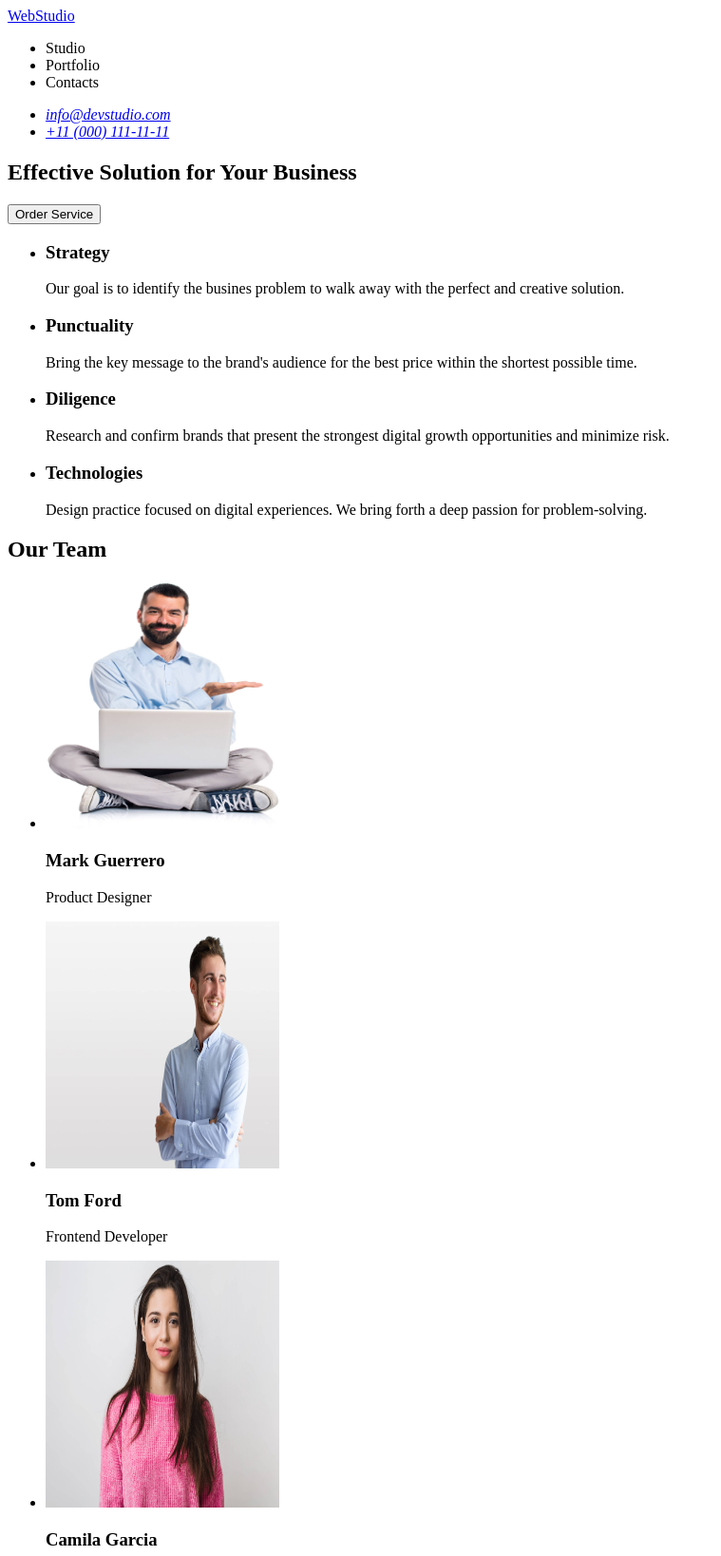
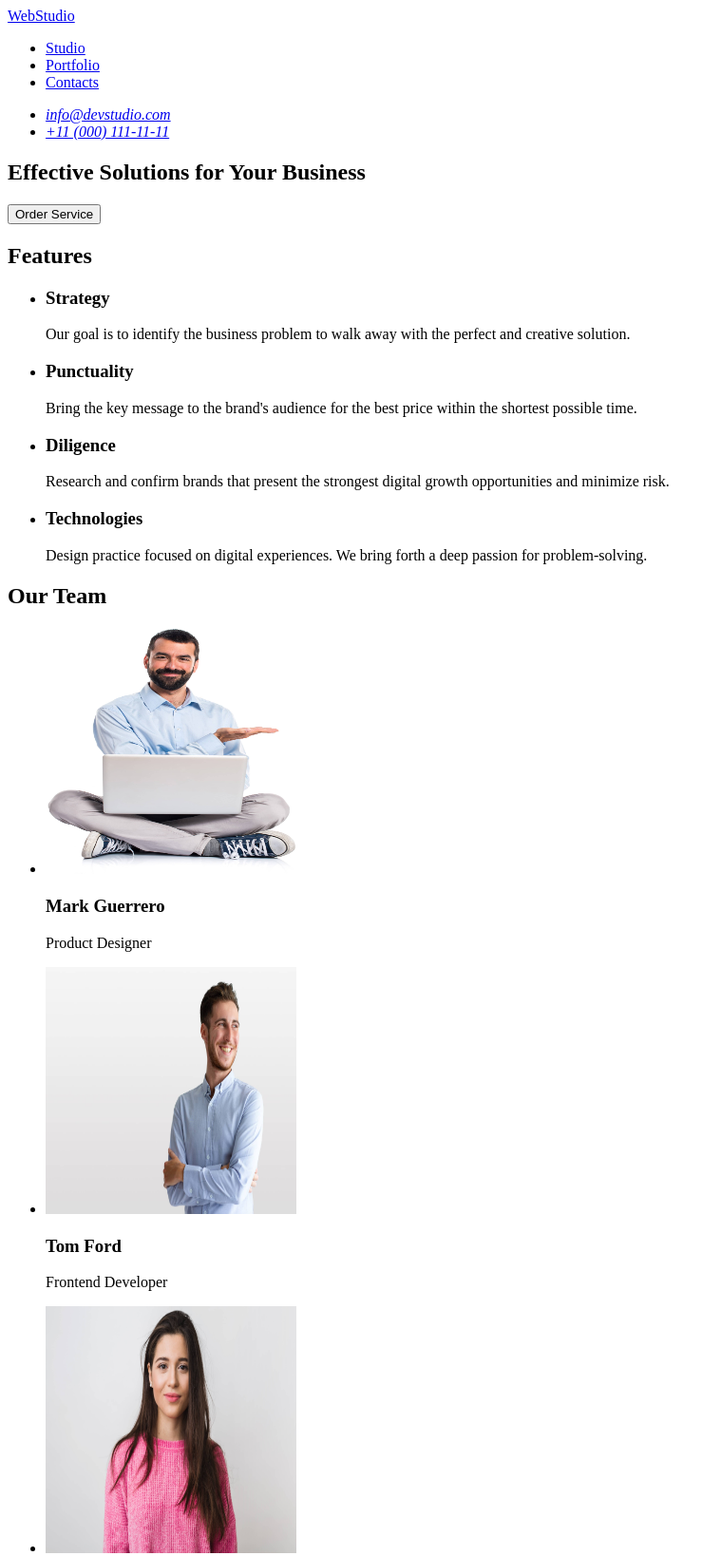
Before and after one commit to goosedum/goit-markup-hw-06, a plain HTML site: page index.html in a window 1280 px wide. Shown: the top 1638 px of the page at 95% size, without its empty margins (0-759 px from the left). Drawn offline with Linux system fonts and the light colour scheme.

Commit message:
Update index.html

```diff
--- a/index.html
+++ b/index.html
@@ -10,31 +10,32 @@
 <body>
     <header>
         <nav>
-            <a href="index.html"><span>Web</span>Studio</a>
+            <a href="./index.html">WebStudio</a>
             <ul>
-                <li><a>Studio</a></li>
-                <li><a>Portfolio</a></li>
-                <li><a>Contacts</a></li>
+                <li><a href=””>Studio</a></li>
+                <li><a href=””>Portfolio</a></li>
+                <li><a href=””>Contacts</a></li>
             </ul>
         </nav>
         <address>
             <ul>
                 <li><a href="mailto:info@devstudio.com">info@devstudio.com</a></li>
-                <li><a href="tel:+11(000)1111111">+11 (000) 111-11-11</a></li>
+                <li><a href="tel:+110001111111">+11 (000) 111-11-11</a></li>
             </ul>
         </address>
     </header>
     <main>
         <section>
-            <h2>Effective Solution for Your Business</h2>
+            <h1>Effective Solutions for Your Business</h1>
             <button type="button">Order Service</button>
         </section>
         <section>
+            <h2>Features</h2>
             <ul>
                 <li>
                     <h3>Strategy</h3>
                     <p>
-                        Our goal is to identify the busines problem to walk away with the perfect and creative solution.
+                        Our goal is to identify the business problem to walk away with the perfect and creative solution.
                     </p>
                 </li>
                 <li>
@@ -64,22 +65,22 @@
             <h2>Our Team</h2>
             <ul>
                 <li>
-                    <img src="./images/mark.jpg" alt="Mark Guerrero" width="246" height="260">
+                    <img src="./images/mark.jpg" alt="Mark Guerrero" width="264" height="260">
                     <h3>Mark Guerrero</h3>
                     <p>Product Designer</p>
                 </li>
                 <li>
-                    <img src="./images/tomford.jpg" alt="Tom Ford" width="246" height="260">
+                    <img src="./images/tomford.jpg" alt="Tom Ford" width="264" height="260">
                     <h3>Tom Ford</h3>
                     <p>Frontend Developer</p>
                 </li>
                 <li>
-                    <img src="./images/camilia.jpg" alt="Camila Garcia" width="246" height="260">
+                    <img src="./images/camilia.jpg" alt="Camila Garcia" width="264" height="260">
                     <h3>Camila Garcia</h3>
                     <p>Marketing</p>
                 </li>
                 <li>
-                    <img src="./images/daniel.jpg" alt="Daniel Wilson" width="246" height="260">
+                    <img src="./images/daniel.jpg" alt="Daniel Wilson" width="264" height="260">
                     <h3>Daniel Wilson</h3>
                     <p>UI Designer</p>
                 </li>
@@ -87,7 +88,7 @@
         </section>
     </main>
     <footer>
-        <a href="index.html"><span>Web</span>Studio</a>
+        <a href="./index.html">WebStudio</a>
         <p>Increase the flow of customers and sales for your business with digital marketing & growth solutions.</p>
     </footer>
 </body>
```
